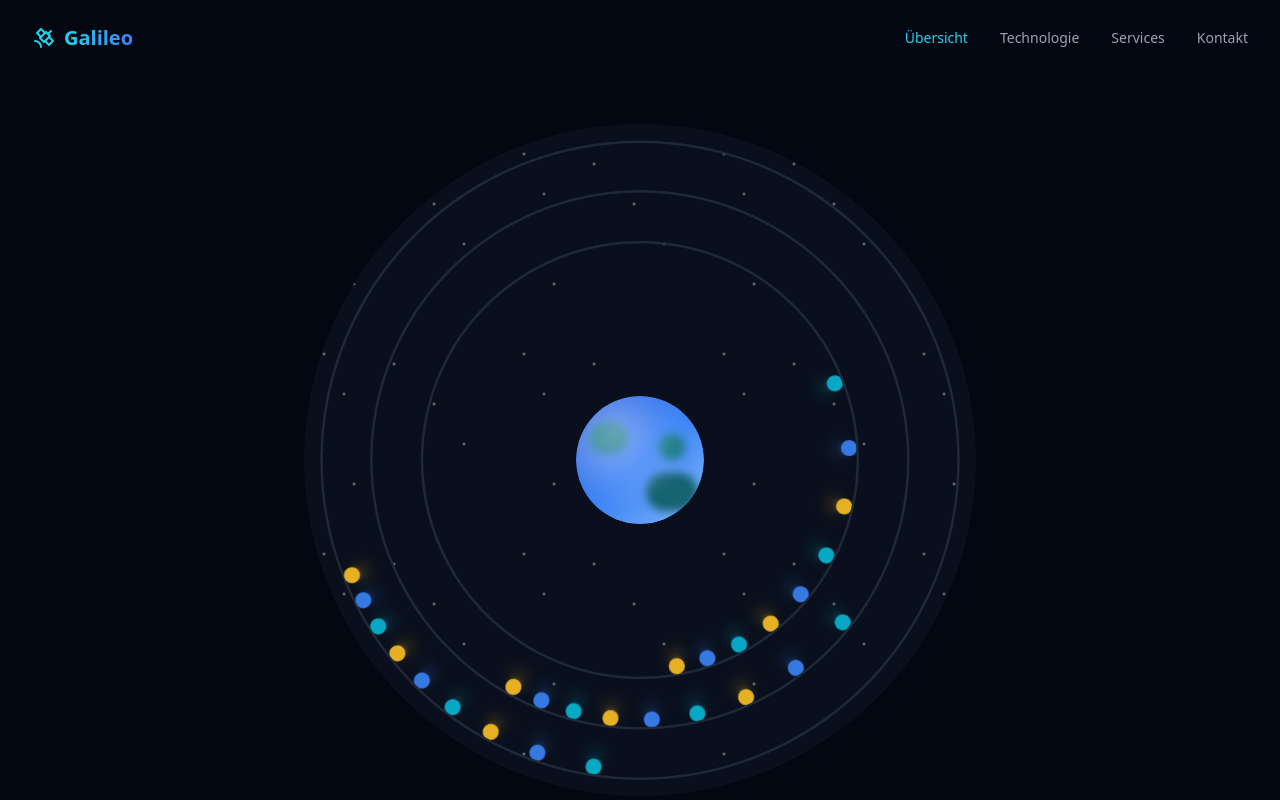
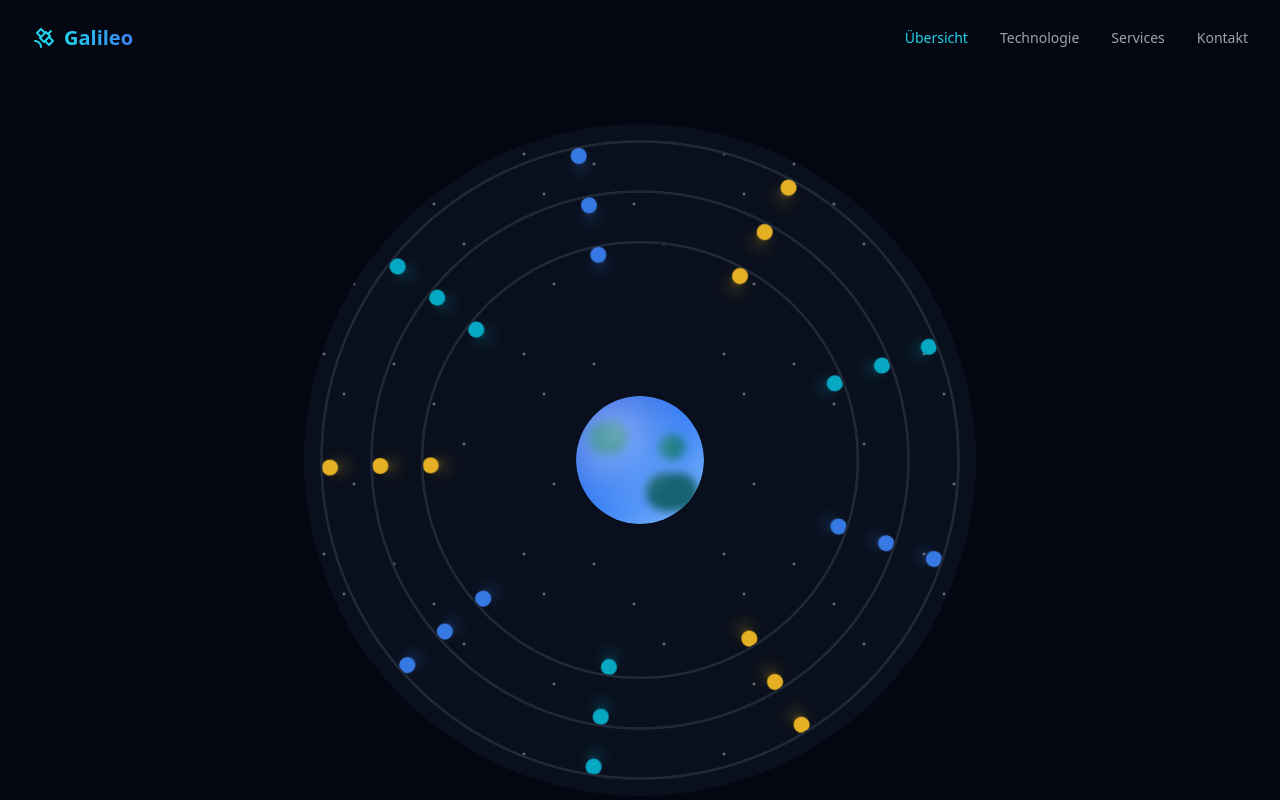
Before and after one commit to estatar/Galileo, a React (Vite) app: page / in a window 1280 px wide. Shown: the top 800 px of the page. Built offline with nearby package versions, Linux system fonts and the light colour scheme.

Commit message:
Update space animation with evenly distributed satellites

```diff
--- a/src/components/SpaceAnimation.tsx
+++ b/src/components/SpaceAnimation.tsx
@@ -3,12 +3,15 @@ import Planet from './Planet';
 import Orbit from './Orbit';
 
 const SpaceAnimation: React.FC = () => {
-  // Create three orbital planes with 9 satellites each
+  // Define three orbital planes with consistent speeds
   const orbitalPlanes = [
-    { rotation: 15, baseDelay: 0 },
-    { rotation: -25, baseDelay: -5 },
-    { rotation: 35, baseDelay: -10 },
+    { rotation: 15, size: 65, speed: 30 },
+    { rotation: -25, size: 80, speed: 30 },
+    { rotation: 35, size: 95, speed: 30 },
   ];
+
+  // Number of satellites per plane
+  const satellitesPerPlane = 9;
 
   return (
     <div className="relative w-full max-w-2xl aspect-square my-8 md:my-12">
@@ -25,17 +28,24 @@ const SpaceAnimation: React.FC = () => {
       {/* Orbital planes with satellites */}
       {orbitalPlanes.map((plane, planeIndex) => (
         <React.Fragment key={planeIndex}>
-          {/* Create 9 satellites per plane */}
-          {Array.from({ length: 9 }).map((_, satIndex) => (
-            <Orbit
-              key={`${planeIndex}-${satIndex}`}
-              color={satIndex % 3 === 0 ? "cyan" : satIndex % 3 === 1 ? "blue" : "yellow"}
-              duration={30 + (satIndex * 2)} // Vary the orbital period
-              size={65 + (planeIndex * 15)} // Different orbital radius for each plane
-              delay={plane.baseDelay - (satIndex * 2)} // Stagger the satellites
-              rotation={plane.rotation + (satIndex * (360 / 9))} // Distribute satellites evenly
-            />
-          ))}
+          {/* Create evenly distributed satellites per plane */}
+          {Array.from({ length: satellitesPerPlane }).map((_, satIndex) => {
+            // Calculate even distribution angle for each satellite
+            const satelliteRotation = plane.rotation + (satIndex * (360 / satellitesPerPlane));
+            // Stagger the starting positions within each plane
+            const startDelay = -(satIndex * (plane.speed / satellitesPerPlane));
+
+            return (
+              <Orbit
+                key={`${planeIndex}-${satIndex}`}
+                color={satIndex % 3 === 0 ? "cyan" : satIndex % 3 === 1 ? "blue" : "yellow"}
+                duration={plane.speed}
+                size={plane.size}
+                delay={startDelay}
+                rotation={satelliteRotation}
+              />
+            );
+          })}
         </React.Fragment>
       ))}
     </div>
```
